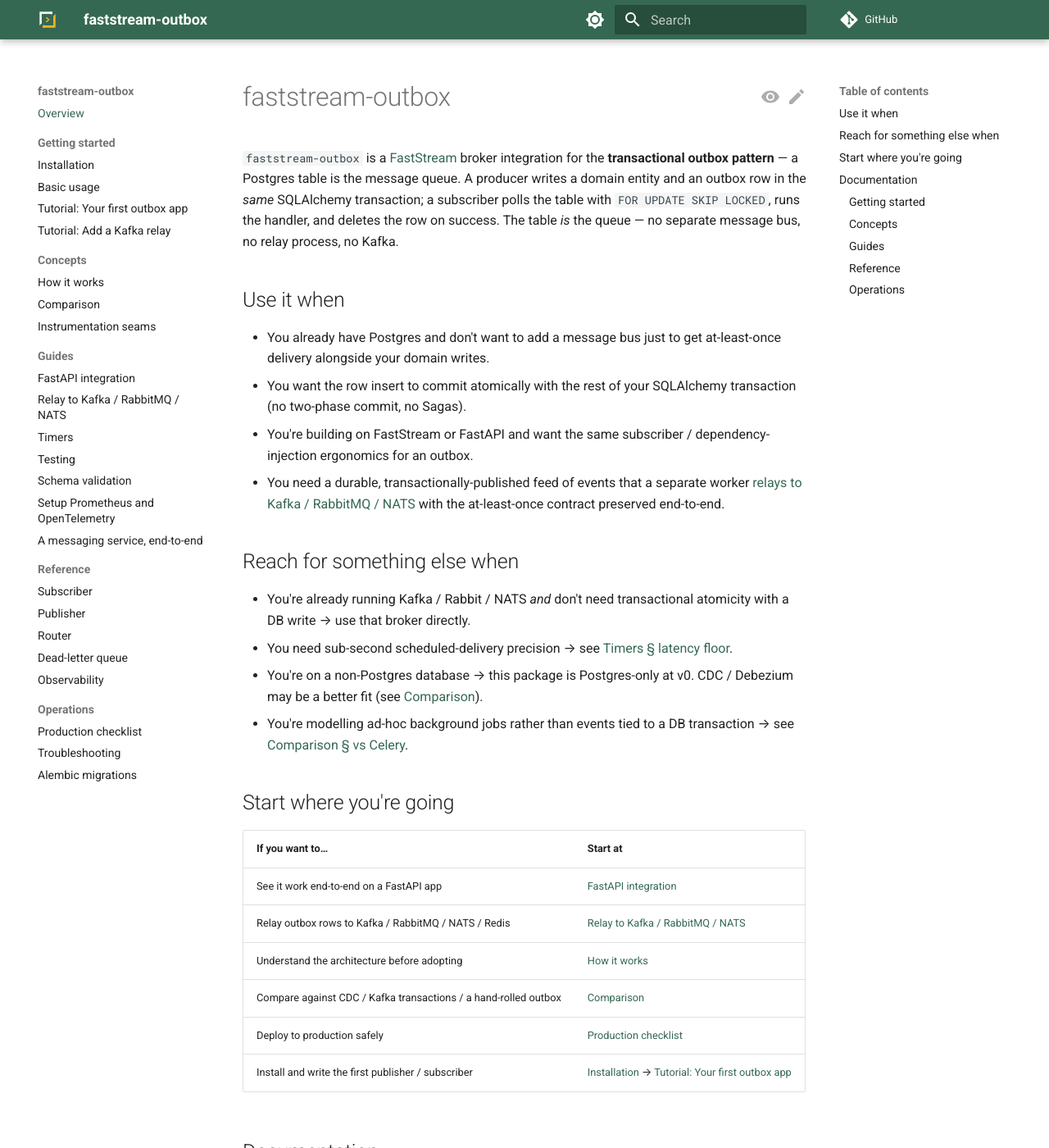
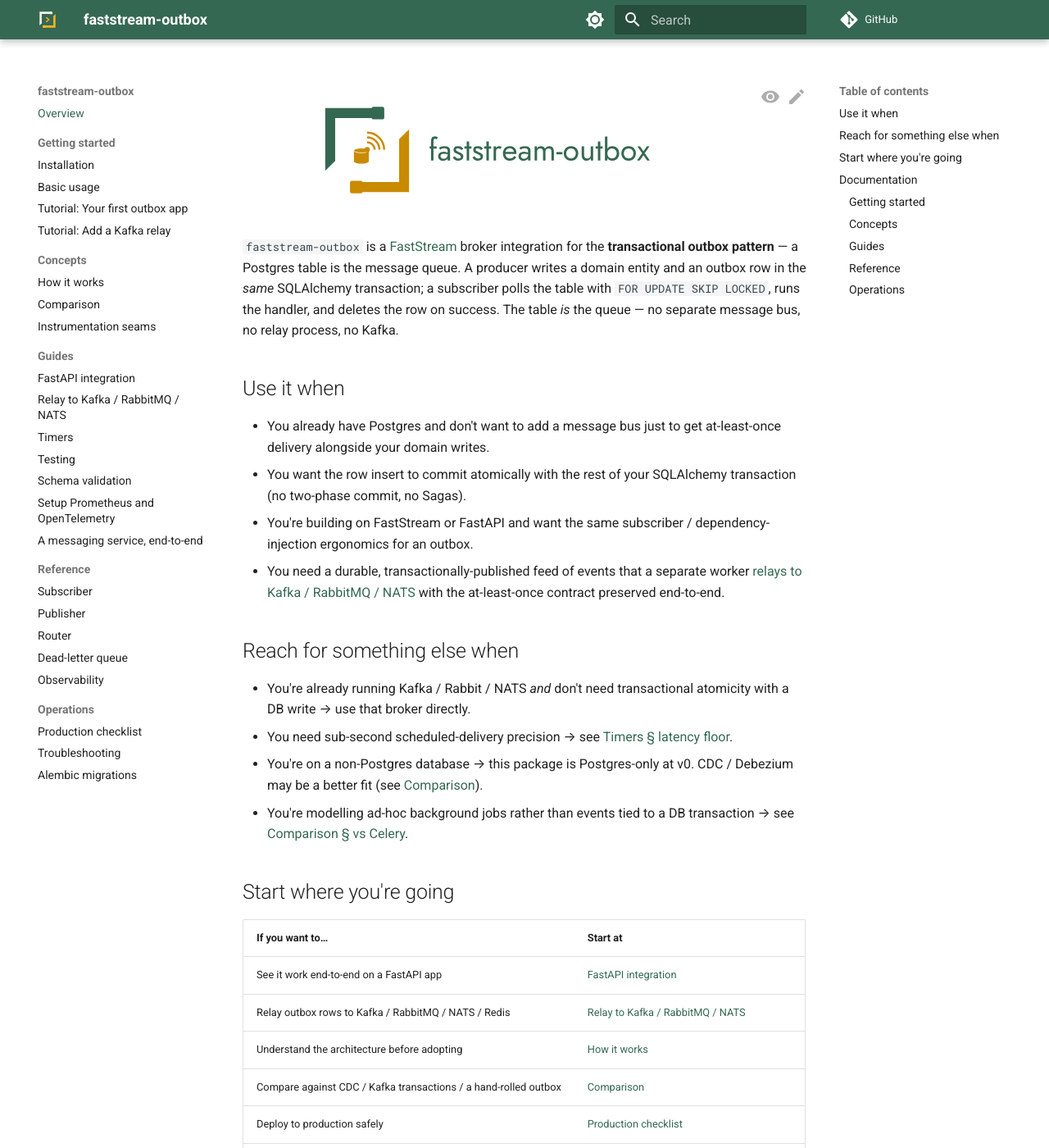
Before and after one commit to modern-python/faststream-outbox, an MkDocs documentation site: the page built from docs/index.md, in a window 1280 px wide and 1400 px high. Shown: the whole window at 82% size. Built offline with MkDocs 1.6.1 and Material for MkDocs 9.7.7, drawn with Linux system fonts in a browser that asks for light colours; comment, search, counter and statistics services are not loaded.

Commit message:
docs: add project lockup hero to home page (#124)
Co-authored-by: Claude Opus 4.8 (1M context) <noreply@anthropic.com>

```diff
--- a/docs/css/brand.css
+++ b/docs/css/brand.css
@@ -15,3 +15,23 @@
   --md-accent-fg-color:         #e0a300;
   --md-typeset-a-color:         #7fb79f;
 }
+
+/* Centered project lockup hero on the docs home page */
+.mp-hero {
+  text-align: center;
+  margin: 1.5rem 0 2.5rem;
+}
+.mp-hero .mp-lockup {
+  margin: 0;
+  font-size: 0;   /* collapse whitespace between the stacked <img> variants */
+  line-height: 0;
+}
+.mp-hero .mp-logo {
+  max-width: 420px;
+  width: 70%;
+  height: auto;
+}
+/* Light lockup by default; cream lockup in dark (slate) mode. */
+.mp-hero .mp-logo--dark { display: none; }
+[data-md-color-scheme="slate"] .mp-hero .mp-logo--light { display: none; }
+[data-md-color-scheme="slate"] .mp-hero .mp-logo--dark  { display: inline; }
--- a/docs/index.md
+++ b/docs/index.md
@@ -1,4 +1,11 @@
-# faststream-outbox
+<div class="mp-hero" markdown>
+
+<h1 class="mp-lockup">
+<img class="mp-logo mp-logo--light" src="assets/lockup-light.svg" alt="faststream-outbox">
+<img class="mp-logo mp-logo--dark" src="assets/lockup-dark.svg" alt="" aria-hidden="true">
+</h1>
+
+</div>
 
 `faststream-outbox` is a [FastStream](https://faststream.airt.ai) broker
 integration for the **transactional outbox pattern** — a Postgres table is
```
Also changed, not shown: docs/assets/lockup-dark.svg (added), docs/assets/lockup-light.svg (added).
